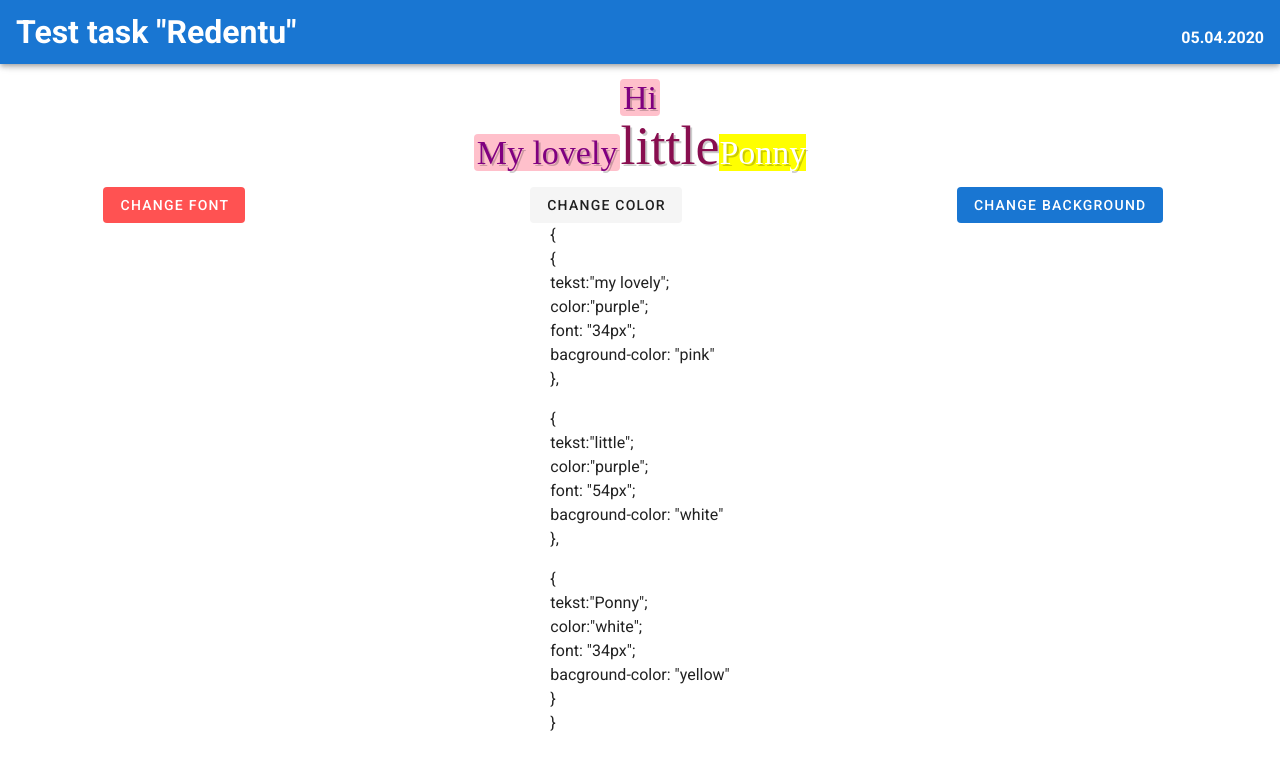
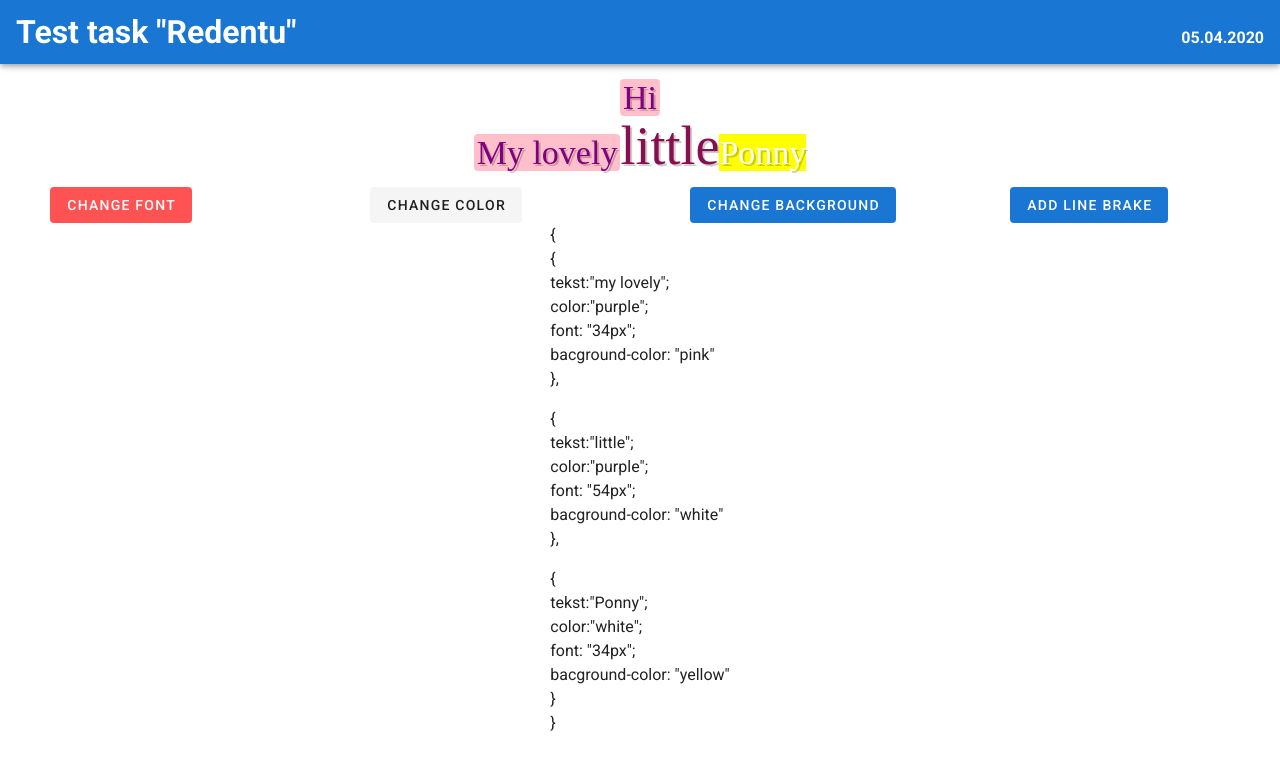
Before and after one commit to edwardedd/Redentu, a Vue app: page / in a window 1280 px wide. Shown: the top 770 px of the page. Built offline with nearby package versions, Linux system fonts and the light colour scheme.

Commit message:
add brake line method

```diff
--- a/src/components/Home.vue
+++ b/src/components/Home.vue
@@ -30,6 +30,12 @@
       :title= background
       :method= backgroundMethod
       />
+      <Button
+      class='button'
+      :color= blue
+      :title= background
+      :method= brMethod
+      />
     </div>
     <div class="json">
       <json />
@@ -58,7 +64,8 @@ export default {
       background: 'change background',
       backgroundMethod: 'chanheBackground',
       colorMethod: 'changeColor',
-      fontMethod: 'changeFont'
+      fontMethod: 'changeFont',
+      brMethod: 'addBreake'
     }
   },
   computed: {
--- a/src/components/button.vue
+++ b/src/components/button.vue
@@ -3,6 +3,7 @@
     <v-btn v-if='method==="chanheBackground"' depressed :color='color' @click='chanheBackground'>{{title}}</v-btn>
     <v-btn v-if='method==="changeColor"' depressed :color='color' @click='changeColor'>{{title}} </v-btn>
     <v-btn v-if='method==="changeFont"' depressed :color='color' @click='fontMethod'>{{title}} </v-btn>
+    <v-btn v-if='method==="addBreake"' depressed :color='color' @click='addBreake'>{{this.breakeTitle}} </v-btn>
   </div>
 </template>
 <script>
@@ -11,11 +12,16 @@ import { mapGetters, mapActions } from 'vuex'
 
 export default {
   props: ['color', 'title','method'],
+  data: function() {
+    return{
+      brakeVal: false,
+      breakeTitle: 'Add line brake'
+    }
+  },
   computed: {
     ...mapGetters(['pink', 'yellow', 'colorFirst', 'colorSecond', 'bigFont', 'smallFont'])
   },
   methods: {
-    //   ...mapActions({setColor: 'SET_PINK'}),
     chanheBackground () {
       if(this.pink==='pink'){
         this.$store.commit('set_pink', 'yellow')
@@ -27,9 +33,8 @@ export default {
       }else if(this.yellow==='pink'){
         this.$store.commit('set_yellow', 'yellow')
       };
-      let a = document.getElementsByTagName('span')[3]
+      let a = document.getElementsByTagName('span')[1]
       a.innerHTML='My lovely <br/>'
-      console.log(a.innerHTML)
     },
     changeColor() {
       if(this.colorFirst==='purple'){
@@ -37,7 +42,6 @@ export default {
       }else if(this.colorFirst==='white'){
         this.$store.commit('set_colorFirst','purple')
       };
-      console.log('1',this.colorSecond)
       if(this.colorSecond==='white'){
         this.$store.commit('set_colorSecond','purple')
       }else if( this.colorSecond==='purple'){
@@ -56,6 +60,20 @@ export default {
       }else if(this.smallFont==='54px'){
         this.$store.commit('set_smallFont','34px')
       }
+    },
+    addBreake() {
+      if(this.brakeVal===false){
+        let a = document.getElementsByTagName('span')[1]
+        a.innerHTML='My lovely <br/>'
+        this.brakeVal = true,
+        this.breakeTitle = 'Remove line brake'
+      } else if(this.brakeVal===true){
+        let a = document.getElementsByTagName('span')[1]
+        a.innerHTML='My lovely',
+        this.brakeVal = false,
+        this.breakeTitle = 'Add line brake'
+      }
+
     }
   }
 }
--- a/src/store/index.js
+++ b/src/store/index.js
@@ -32,14 +32,6 @@ export default new Vuex.Store({
       state.smallFont = payload
     }
   },
-  actions: {
-    SET_PINK: (context,payload) => {
-      context.commit('set_pink', payload)
-    },
-    SET_YELLOW: (context,payload) => {
-      context.commit('set_yellow', payload)
-    }
-  },
   getters: {
     pink: state => state.pink,
     yellow: state => state.yellow,
```
Also changed, not shown: 1 other file (tests, documents, lock files or other folders).
